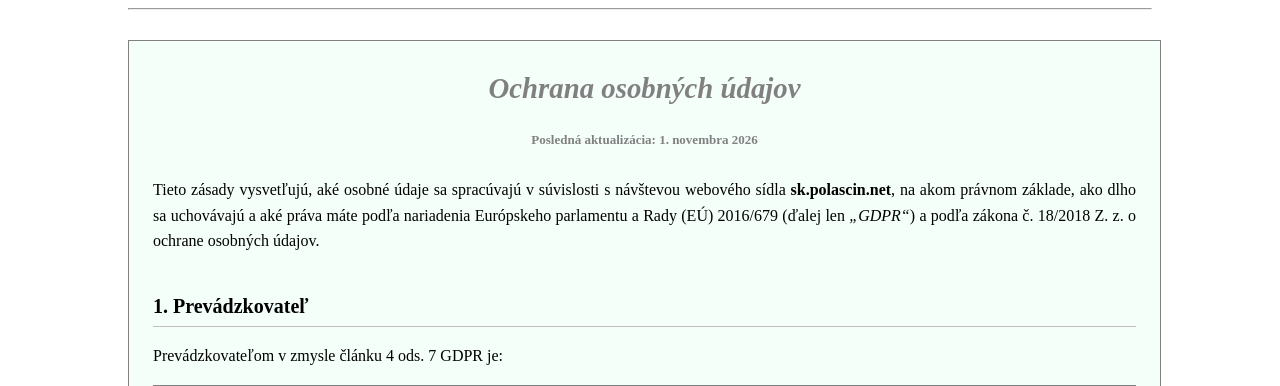
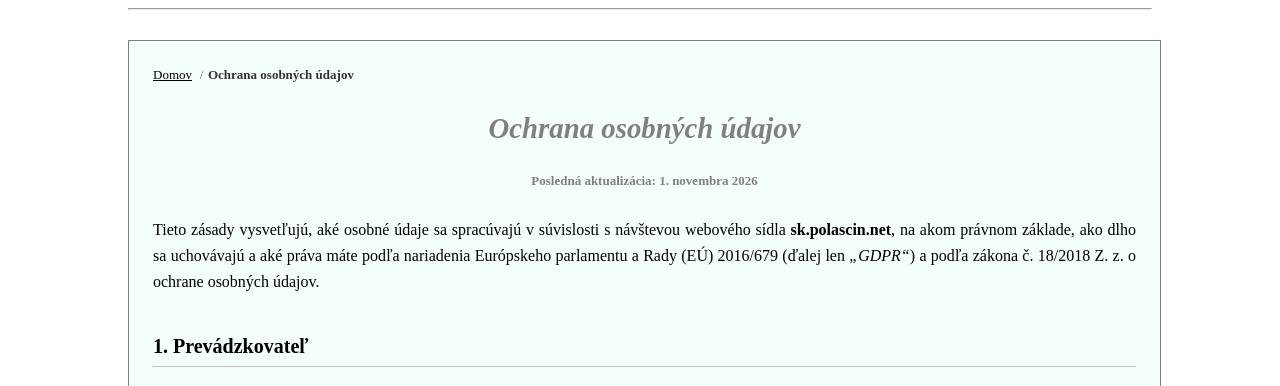
Before and after one commit to polascin/sk.polascin.net, a PHP site: page /privacy in a window 1280 px wide. Shown: the part 40-426 px from the top of the page. Run offline with PHP 8.4, Linux system fonts and the light colour scheme.

Commit message:
fix(a11y,seo): add visible breadcrumbs matching JSON-LD
Co-authored-by: Cursor <cursoragent@cursor.com>

```diff
--- /dev/null
+++ b/blocks/breadcrumb.sk.php
@@ -0,0 +1,19 @@
+<?php
+/**
+ * Visible breadcrumb matching JSON-LD BreadcrumbList (Domov → current).
+ * Caller sets $skBcCurrentLabel (plain text, no HTML).
+ */
+$skBcLabel = isset($skBcCurrentLabel) ? (string) $skBcCurrentLabel : '';
+if ($skBcLabel === '') {
+    return;
+}
+$skBcEsc = static function (string $value): string {
+    return htmlspecialchars($value, ENT_QUOTES, 'UTF-8');
+};
+?>
+<nav class="breadcrumb" aria-label="Navigačná cesta">
+	<ol>
+		<li><a href="/">Domov</a></li>
+		<li aria-current="page"><?= $skBcEsc($skBcLabel) ?></li>
+	</ol>
+</nav>
--- a/privacy.php
+++ b/privacy.php
@@ -96,6 +96,11 @@
 <br>
 
 <main id="obsah" class="info legal" tabindex="-1" aria-label="Hlavný obsah">
+
+	<?php
+	$skBcCurrentLabel = 'Ochrana osobných údajov';
+	require __DIR__ . '/blocks/breadcrumb.sk.php';
+	?>
 
 	<h1>Ochrana osobných údajov</h1>
 
--- a/refbook.sk.php
+++ b/refbook.sk.php
@@ -298,6 +298,11 @@ if (is_array($record)) {
 
 <br><br>
 
+<?php if ($record !== null) {
+	$skBcCurrentLabel = 'Citát';
+	require __DIR__ . '/blocks/breadcrumb.sk.php';
+} ?>
+
 <div class="refbook-card" style="display: inline-table; border: solid thin grey; padding: 3em; background-color: ghostwhite; width: 80%; text-align: left;">
 
 <?php if ($record === null) { ?>
--- a/styles.css
+++ b/styles.css
@@ -222,6 +222,40 @@ a.quote-link cite {
   line-height: 1.6;
 }
 
+.breadcrumb {
+  margin: 0 0 1em;
+  text-align: left;
+  font-size: small;
+}
+
+.breadcrumb ol {
+  display: flex;
+  flex-wrap: wrap;
+  gap: 0.35em 0;
+  margin: 0;
+  padding: 0;
+  list-style: none;
+}
+
+.breadcrumb li {
+  display: inline;
+}
+
+.breadcrumb li:not(:last-child)::after {
+  content: " / ";
+  margin: 0 0.35em;
+  color: dimgray;
+}
+
+.breadcrumb a {
+  text-decoration: underline;
+}
+
+.breadcrumb li[aria-current="page"] {
+  font-weight: bold;
+  color: #333;
+}
+
 .legal-nav {
   margin: 0.4em 0 0.8em;
   font-size: small;
--- a/terms.php
+++ b/terms.php
@@ -96,6 +96,11 @@
 <br>
 
 <main id="obsah" class="info legal" tabindex="-1" aria-label="Hlavný obsah">
+
+	<?php
+	$skBcCurrentLabel = 'Podmienky používania';
+	require __DIR__ . '/blocks/breadcrumb.sk.php';
+	?>
 
 	<h1>Podmienky používania</h1>
 
```
Also changed, not shown: tools/README.md, 1 other file.
